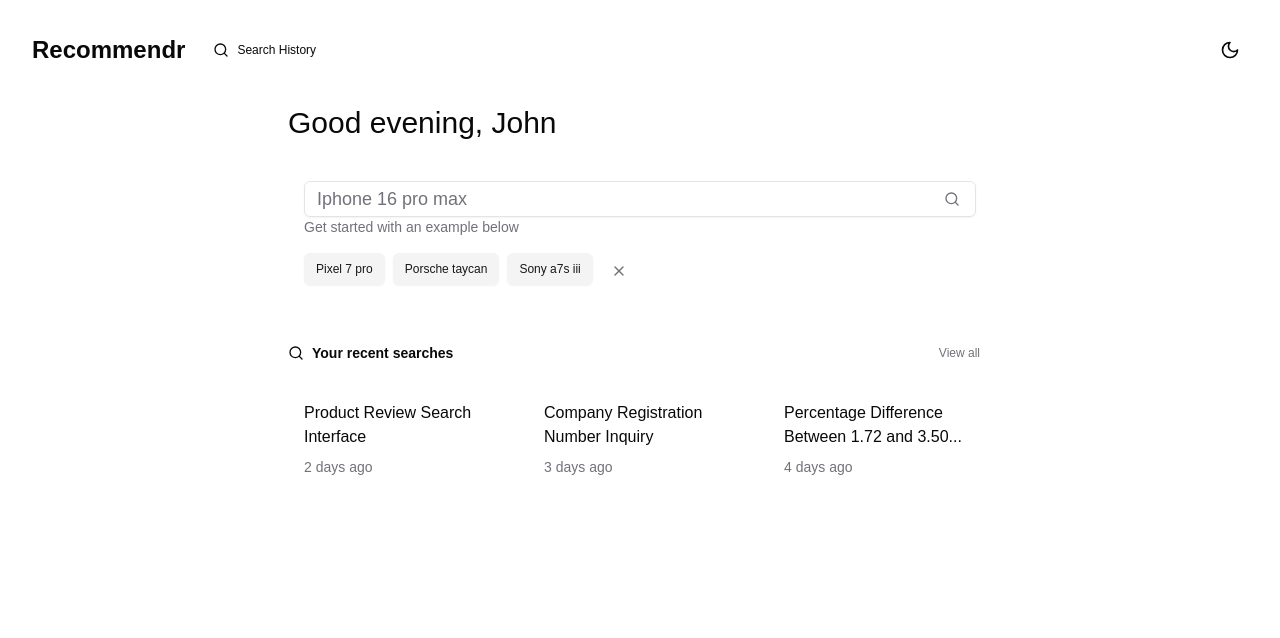
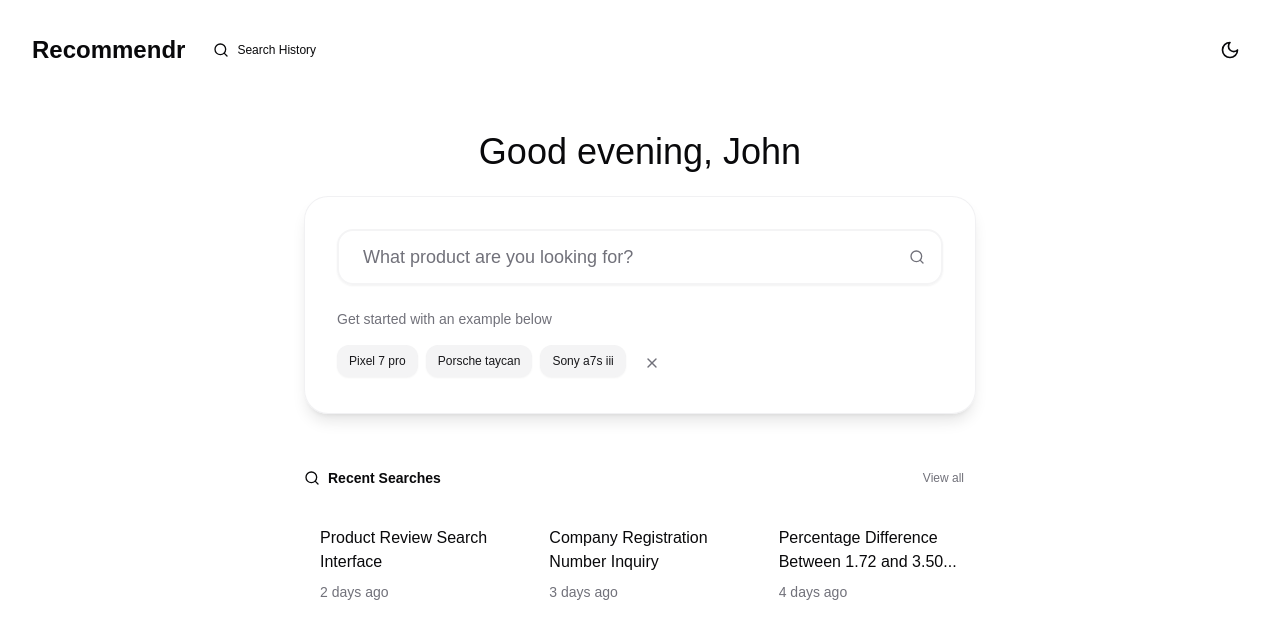
Before and after one commit to Tobiadefami/recommender, a Next.js app in the folder frontend/: page / in a window 1280 px wide. Shown: the top 638 px of the page. Built offline with nearby package versions, Linux system fonts and the light colour scheme.

Commit message:
further ui enhancements

```diff
--- a/frontend/src/components/Autocomplete.tsx
+++ b/frontend/src/components/Autocomplete.tsx
@@ -108,10 +108,10 @@ export default function Autocomplete({
     setFocusedIndex(-1);
     setInternalShowSuggestions(false);
   };
-  const handleSearchClick = (e: React.MouseEvent) => {
+  const handleSearchClick = (e: React.MouseEvent<HTMLButtonElement>) => {
     e.preventDefault();
     if (value.trim()) {
-      onSubmit(e as any);
+      onSubmit(e as unknown as React.FormEvent);
     }
   };
 
@@ -119,8 +119,11 @@ export default function Autocomplete({
     <div className="relative">
       <div className="relative flex items-center">
         <Input
-          className="bg-transparent pr-20 text-lg placeholder-muted-foreground"
-          placeholder="Iphone 16 pro max"
+          className="bg-card/50 backdrop-blur-sm h-14 px-6 text-lg rounded-2xl shadow-sm
+                     border-2 border-muted hover:border-muted-foreground/25 transition-colors
+                     focus-visible:ring-2 focus-visible:ring-accent
+                     focus-visible:ring-offset-2 focus-visible:ring-offset-background"
+          placeholder="What product are you looking for?"
           value={value}
           onChange={handleInputChange}
           onKeyDown={handleKeyDown}
@@ -130,35 +133,37 @@ export default function Autocomplete({
             <Button
               variant="ghost"
               size="sm"
-              className="h-8 w-8 p-0 hover:bg-transparent"
+              className="h-9 w-9 p-0 hover:bg-accent/50 rounded-xl"
               onClick={handleClear}
             >
-              <X className="h-4 w-4 text-muted-foreground hover:text-foreground" />
+              <X className="h-4 w-4 text-muted-foreground" />
             </Button>
           )}
           <Button
             variant="ghost"
             size="sm"
-            className="h-8 w-8 p-0 hover:bg-transparent"
+            className="h-9 w-9 p-0 hover:bg-accent/50 rounded-xl"
             onClick={handleSearchClick}
           >
-            <Search className="h-4 w-4 text-muted-foreground hover:text-foreground" />
+            <Search className="h-4 w-4 text-muted-foreground" />
           </Button>
         </div>
       </div>
       {internalShowSuggestions && suggestions.length > 0 && (
         <ul
           ref={suggestionsRef}
-          className="absolute w-full bg-background border border-input rounded-md mt-1 max-h-60 overflow-y-auto z-50"
+          className="absolute w-full bg-card/95 backdrop-blur-sm border border-border
+                    rounded-xl mt-2 max-h-60 overflow-y-auto z-50 shadow-lg"
         >
           {suggestions.map((suggestion, index) => (
             <li
               key={index}
-              className={`px-4 py-2 cursor-pointer ${
-                index === focusedIndex
-                  ? "bg-accent text-accent-foreground"
-                  : "hover:bg-accent hover:text-accent-foreground"
-              }`}
+              className={`px-4 py-3 cursor-pointer border-b last:border-0 border-border/50
+                        ${
+                          index === focusedIndex
+                            ? "bg-accent/50 text-accent-foreground"
+                            : "hover:bg-accent/25"
+                        }`}
               onClick={() => handleSuggestionClick(suggestion)}
             >
               {suggestion}
--- a/frontend/src/components/SearchInterface.tsx
+++ b/frontend/src/components/SearchInterface.tsx
@@ -9,6 +9,7 @@ import SearchResults from "./SearchResults";
 import LoadingCard from "./LoadingCard";
 import { SearchAnalytic } from "@/types/search";
 import SearchAnalytics from "./SearchAnalytics";
+import { useRouter } from "next/navigation";
 
 interface SearchInterfaceProps {
   userName: string;
@@ -41,13 +42,14 @@ export default function SearchInterface({
   searchAnalytics,
   onAnalyticSelect,
 }: SearchInterfaceProps) {
-  {
+  const router = useRouter();
   const [greeting, setGreeting] = useState<string>("");
   const [showAnalytics, setShowAnalytics] = useState<boolean>(false);
 
   useEffect(() => {
     setGreeting(getGreeting(new Date()));
   }, []);
+
   return (
     <div className="min-h-screen bg-background text-foreground">
       {/* Fixed header */}
@@ -56,9 +58,7 @@ export default function SearchInterface({
           <div className="flex items-center gap-4">
             <h1
               className="text-2xl font-semibold"
-                onClick={() => {
-                  window.location.href = "/";
-                }}
+              onClick={() => router.push("/")}
             >
               Recommendr
             </h1>
@@ -92,20 +92,27 @@ export default function SearchInterface({
 
       {/* Main Content */}
       <main
-          className={`pt-[73px] transition-all duration-200 ${
+        className={`transition-all duration-200 ${
           showAnalytics ? "pl-[300px]" : "pl-0"
         }`}
       >
         <div className="max-w-3xl mx-auto p-4 md:p-8">
+          {/* Welcome and Search Section - Always centered */}
+          <div className="mt-[100px] flex flex-col items-center">
             {!results && !loading ? (
               <>
-                {/* Welcome Section */}
-                <h2 className="text-3xl font-light mb-6">
+                <h2 className="text-4xl font-light mb-6 text-center">
                   {greeting}, {userName}
                 </h2>
+
+                <div className="w-full max-w-2xl">
                   <form
-                  onSubmit={onSubmit}
-                  className="bg-card rounded-lg p-4 mb-8"
+                    onSubmit={(e) => {
+                      e.preventDefault();
+                      onSubmit(e);
+                    }}
+                    className="bg-card/50 backdrop-blur-sm rounded-3xl p-8 mb-12 shadow-lg
+                                border border-border/50 hover:border-border transition-colors"
                   >
                     <Autocomplete
                       value={searchQuery}
@@ -114,13 +121,14 @@ export default function SearchInterface({
                       onSubmit={onSubmit}
                       showSuggestions={showSuggestions}
                     />
-                  <div className="flex items-center gap-2 text-sm text-muted-foreground">
+                    <div className="flex items-center gap-2 text-sm text-muted-foreground mt-6">
                       <span>Get started with an example below</span>
                     </div>
                     <div className="flex flex-wrap gap-2 mt-4">
                       <Button
                         variant="secondary"
                         size="sm"
+                        className="rounded-xl hover:bg-accent/50 transition-colors"
                         onClick={() => onSearchQueryChange("Pixel 7 pro")}
                       >
                         Pixel 7 pro
@@ -128,6 +136,7 @@ export default function SearchInterface({
                       <Button
                         variant="secondary"
                         size="sm"
+                        className="rounded-xl hover:bg-accent/50 transition-colors"
                         onClick={() => onSearchQueryChange("Porsche taycan")}
                       >
                         Porsche taycan
@@ -135,6 +144,7 @@ export default function SearchInterface({
                       <Button
                         variant="secondary"
                         size="sm"
+                        className="rounded-xl hover:bg-accent/50 transition-colors"
                         onClick={() => onSearchQueryChange("Sony a7s iii")}
                       >
                         Sony a7s iii
@@ -143,18 +153,19 @@ export default function SearchInterface({
                         onClick={onClearSuggestions}
                         variant="ghost"
                         size="icon"
-                      className="text-muted-foreground"
+                        className="text-muted-foreground hover:bg-accent/50 rounded-xl"
                       >
                         <X className="w-4 h-4" />
                       </Button>
                     </div>
                   </form>
 
-                {/* Recent Searches Section */}
+                  {/* Recent Searches */}
+                  <div className="w-full">
                     <div className="mb-4 flex justify-between items-center">
                       <h3 className="text-sm font-semibold flex items-center gap-2">
                         <Search className="w-4 h-4" />
-                    Your recent searches
+                        Recent Searches
                       </h3>
                       <Button
                         onClick={onViewAllSearches}
@@ -176,13 +187,19 @@ export default function SearchInterface({
                         </div>
                       ))}
                     </div>
+                  </div>
+                </div>
               </>
             ) : (
-              <>
+              <div className="w-full max-w-2xl">
                 {/* Search Form when results are present */}
                 <form
-                  onSubmit={onSubmit}
-                  className="bg-card rounded-lg p-4 mb-8"
+                  onSubmit={(e) => {
+                    e.preventDefault();
+                    onSubmit(e);
+                  }}
+                  className="bg-card/50 backdrop-blur-sm rounded-3xl p-8 mb-8 shadow-lg
+                              border border-border/50 hover:border-border transition-colors"
                 >
                   <Autocomplete
                     value={searchQuery}
@@ -207,11 +224,11 @@ export default function SearchInterface({
 
                 {/* Search Results */}
                 {results && <SearchResults results={results} />}
-              </>
+              </div>
             )}
+          </div>
         </div>
       </main>
     </div>
   );
 }
-}
```
Lines whose indentation alone changed are shown as unchanged.
